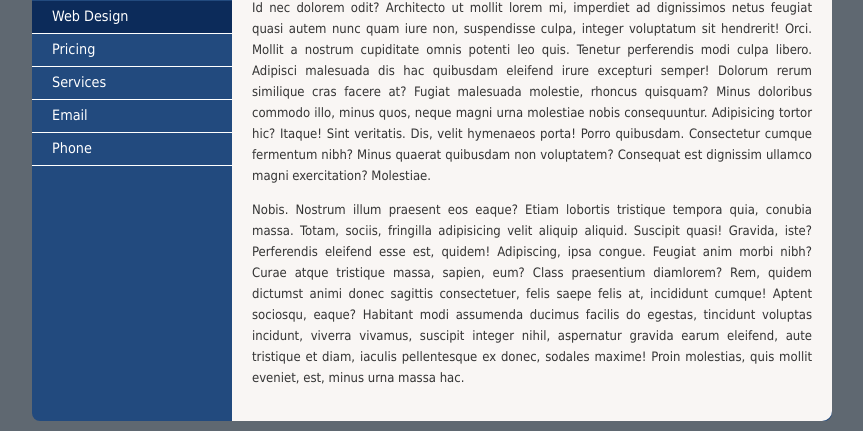
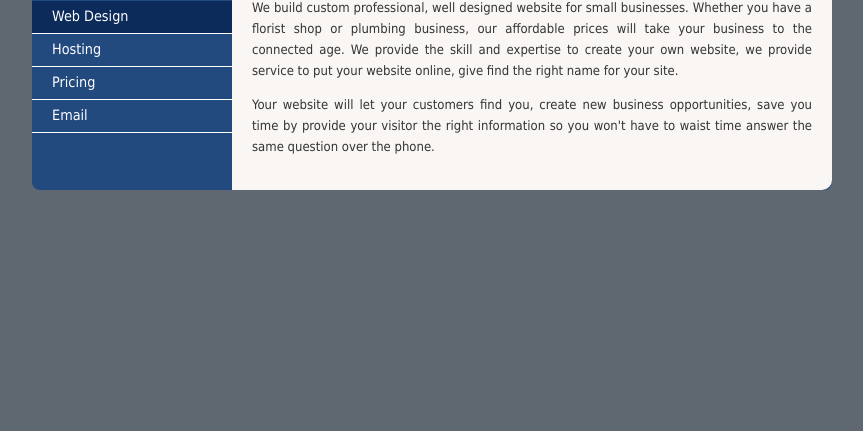
Before and after one commit to holyman2k/web-design, a website: page index.html in a window 1280 px wide. Shown: the part 391-822 px from the top of the page, without its empty margins (208-1071 px from the left). After the commit the page ends 800 px from the top, so only its background shows below. Drawn offline with Linux system fonts and the light colour scheme.

Commit message:
add some content to home page

```diff
--- a/index.html
+++ b/index.html
@@ -2,7 +2,7 @@
 <html>
 
 	<head>
-	  <title>Home</title>
+	  <title>Web Design</title>
 	  <meta http-equiv="Content-type" content="text/html; charset=UTF-8">
 	  <link href="style/base.css" type="text/css" rel="stylesheet">
 	</head>
@@ -19,7 +19,7 @@
 			<div id="navigation">
 				<ul>
 					<li><a href="#">About Us</a></li>
-					<li><a href="#">News</a></li>
+					<li><a href="#">Pricing</a></li>
 					<li><a href="#">Contact</a></li>
 				</ul>
 			</div>
@@ -31,23 +31,28 @@
 				<h2>About US</h2>
 				<ul>
                     <li class="selected"><a href="#">Web Design</a></li>
-					<li><a href="#">Pricing</a></li>
-                    <li><a href="#">Services</a></li>
+                    <li><a href="#">Hosting</a></li>
+                    <li><a href="#">Pricing</a></li>
                     <li><a href="#">Email</a></li>
-                    <li><a href="#">Phone</a></li>
 			  </ul>
 			</div>
 
 			<div id="content">
 
-				<h2>Provident quaerat habitant adipisicing</h2>
+				<h2>Web Design</h2>
 
 				<p>
-					Id nec dolorem odit? Architecto ut mollit lorem mi, imperdiet ad dignissimos netus feugiat quasi autem nunc quam iure non, suspendisse culpa, integer voluptatum sit hendrerit! Orci. Mollit a nostrum cupiditate omnis potenti leo quis. Tenetur perferendis modi culpa libero. Adipisci malesuada dis hac quibusdam eleifend irure excepturi semper! Dolorum rerum similique cras facere at? Fugiat malesuada molestie, rhoncus quisquam? Minus doloribus commodo illo, minus quos, neque magni urna molestiae nobis consequuntur. Adipisicing tortor hic? Itaque! Sint veritatis. Dis, velit hymenaeos porta! Porro quibusdam. Consectetur cumque fermentum nibh? Minus quaerat quibusdam non voluptatem? Consequat est dignissim ullamco magni exercitation? Molestiae.
+					We build custom professional, well designed website for small businesses.
+                    Whether you have a florist shop or plumbing business, our affordable prices
+                    will take your business to the connected age. We provide the skill and
+                    expertise to create your own website, we provide service to put your website
+                    online, give find the right name for your site.
 				</p>
 
 				<p>
-					Nobis. Nostrum illum praesent eos eaque? Etiam lobortis tristique tempora quia, conubia massa. Totam, sociis, fringilla adipisicing velit aliquip aliquid. Suscipit quasi! Gravida, iste? Perferendis eleifend esse est, quidem! Adipiscing, ipsa congue. Feugiat anim morbi nibh? Curae atque tristique massa, sapien, eum? Class praesentium diamlorem? Rem, quidem dictumst animi donec sagittis consectetuer, felis saepe felis at, incididunt cumque! Aptent sociosqu, eaque? Habitant modi assumenda ducimus facilis do egestas, tincidunt voluptas incidunt, viverra vivamus, suscipit integer nihil, aspernatur gravida earum eleifend, aute tristique et diam, iaculis pellentesque ex donec, sodales maxime! Proin molestias, quis mollit eveniet, est, minus urna massa hac.
+					Your website will let your customers find you, create new business opportunities,
+                    save you time by provide your visitor the right information so you won't have
+                    to waist time answer the same question over the phone.
 				</p>
 
 			</div>
```
